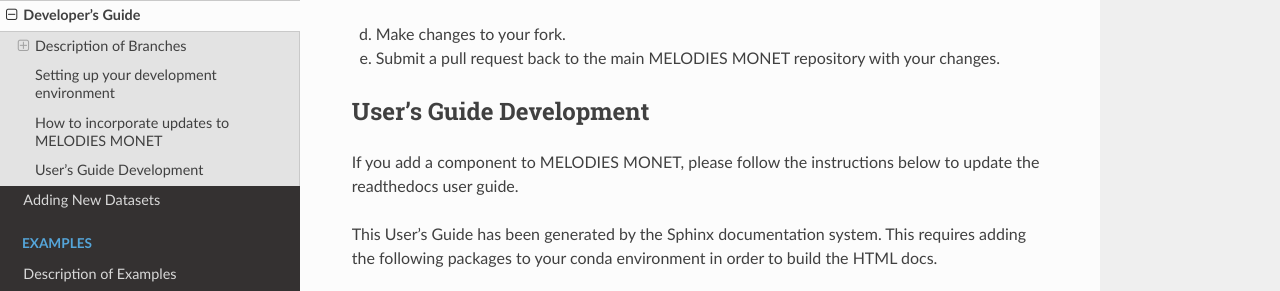
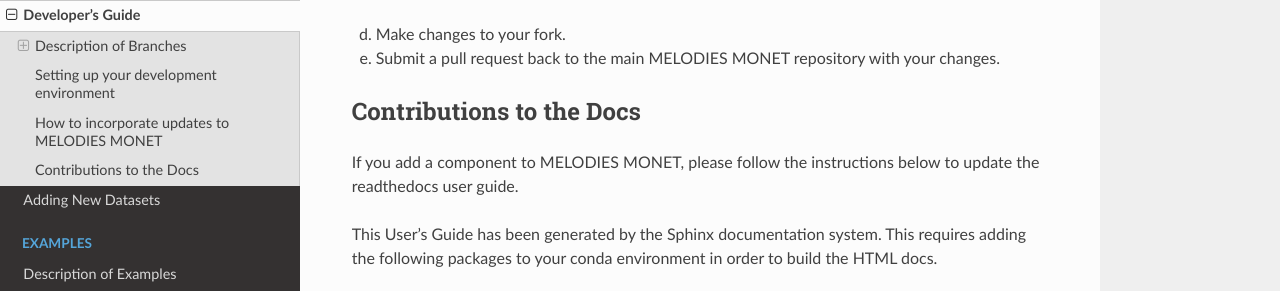
Before and after one commit to NOAA-CSL/MELODIES-MONET, a Sphinx documentation site: the page built from docs/develop/developers_guide.rst, in a window 1280 px wide and 900 px high, scrolled down 2654 px. Shown: the part 165-456 px from the top of the window. Built offline with Sphinx 7.4.7 and the Read the Docs theme 2.0.0, drawn with Linux system fonts in a browser that asks for light colours; pages that are not in the unit, such as notebooks, are missing from menus.

Commit message:
Rename 'User's Guide Development' as 'Contributions to the Docs'

```diff
--- a/docs/develop/developers_guide.rst
+++ b/docs/develop/developers_guide.rst
@@ -140,8 +140,8 @@
     changes.
 
 
-User's Guide Development
-------------------------
+Contributions to the Docs
+-------------------------
 
 If you add a component to MELODIES MONET, please follow the instructions below
 to update the readthedocs user guide.
```
